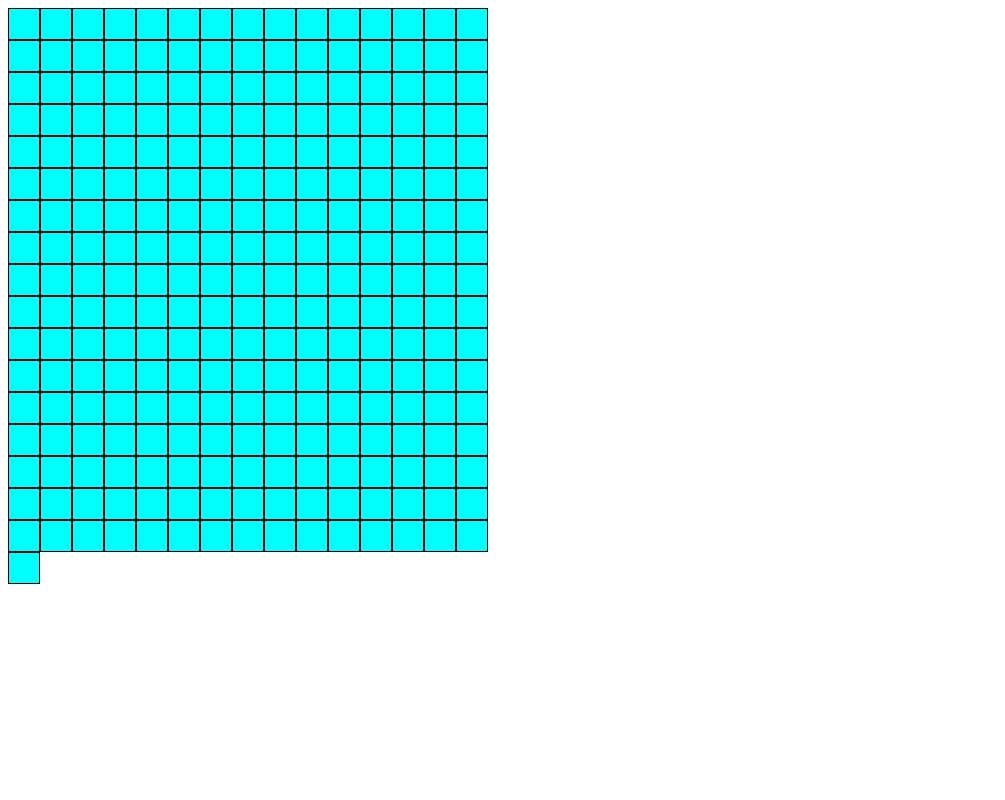
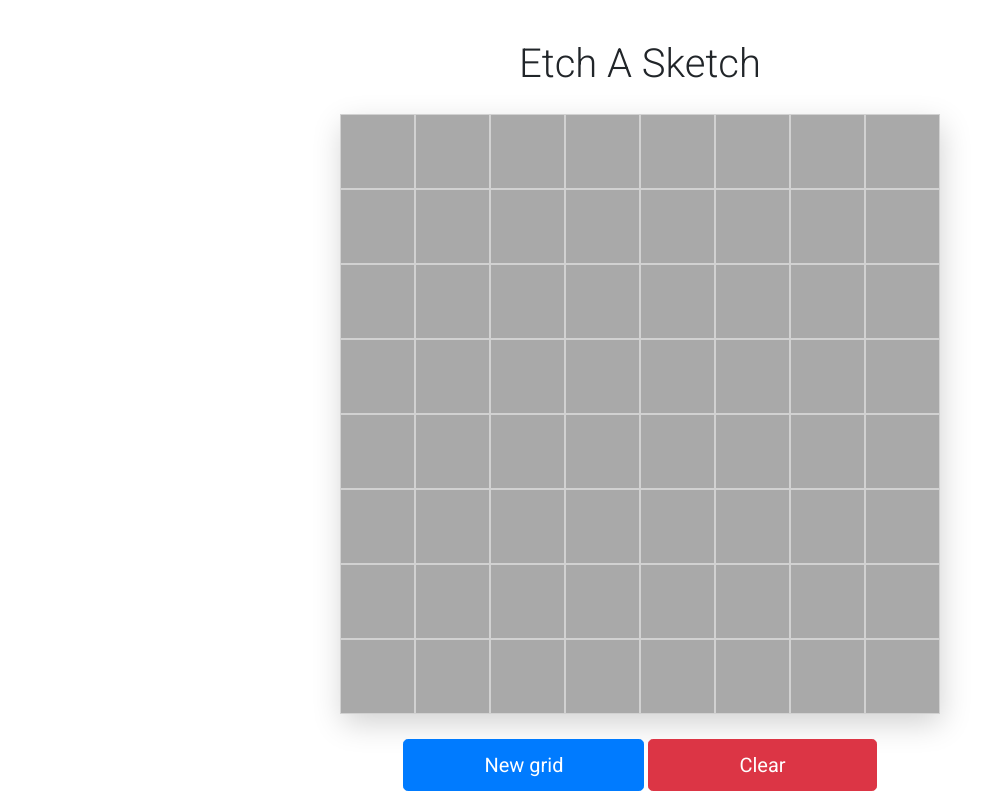
Before and after one commit to Hizude/etch-a-sketch, a plain HTML site: page index.html in a window 1280 px wide. Shown: the whole page, without its empty margins (0-1005 px from the left). Drawn offline with nearby package versions, Linux system fonts and the light colour scheme.

Commit message:
improved code, added general layout

```diff
--- a/index.css
+++ b/index.css
@@ -1,12 +1,43 @@
-.grid {
-    display: flex;
-    flex-wrap: wrap;
-    width: calc(500px + 2px);
+* {
+    margin: 0;
+    font-family: 'Roboto', sans-serif;
 }
 
-.tile_default {
-    width: 30px;
-    height: 30px;
-    background-color: aqua;
-    border: solid 1px black;
+#container {
+    display: grid;
+    width: 600px;
+    height: 600px;
+    margin: 2% auto;
+
+    -webkit-box-shadow: 2px 10px 29px -1px rgba(209,209,209,1);
+    -moz-box-shadow: 2px 10px 29px -1px rgba(209,209,209,1);
+    box-shadow: 2px 10px 29px -1px rgba(209,209,209,1);
 }
+
+.cell {
+    /* background-color: #f5f5f5; perm */
+    background-color: darkgrey;
+    border: 1px solid #d1d1d1;
+}
+
+.cell_black {
+    background-color: black;
+}
+
+#h1 {
+    margin-top: 40px;
+    font-weight: 300;
+    text-align: center;
+}
+
+.btns_below {
+    text-align: center;
+}
+
+#new_btn {
+    padding: 10px 80px;
+}
+
+#clear_btn {
+    padding: 10px 90px;
+}
--- a/index.html
+++ b/index.html
@@ -4,12 +4,19 @@
     <meta charset="UTF-8">
     <meta name="viewport" content="width=device-width, initial-scale=1.0">
     <title>etch-a-sketch</title>
+
     <link rel="stylesheet" href="index.css">
+    <link href="https://fonts.googleapis.com/css2?family=Roboto:wght@300;400;500&display=swap" rel="stylesheet">
+    <link rel="stylesheet" href="https://stackpath.bootstrapcdn.com/bootstrap/4.5.0/css/bootstrap.min.css" integrity="sha384-9aIt2nRpC12Uk9gS9baDl411NQApFmC26EwAOH8WgZl5MYYxFfc+NcPb1dKGj7Sk" crossorigin="anonymous">
     <script src="index.js" defer></script>
 </head>
 <body>
-    <div class="grid">
-
+    <h1 id="h1">Etch A Sketch</h1>
+    <div id="container">
+    </div>
+    <div class="btns_below">
+        <button type="button" id="new_btn" class="btn btn-primary btn-lg">New grid</button>
+        <button type="button" id="clear_btn" class="btn btn-danger btn-lg">Clear</button>
     </div>
 </body>
 </html>
--- a/index.js
+++ b/index.js
@@ -1,12 +1,26 @@
-const grid = document.querySelector(".grid")
-let grid_size = 256;
+const container = document.getElementById("container");
+// let promptSize = prompt("Choose a number between 2 and 64");
+let promptSize  = 8;
+gridSize = promptSize * promptSize;
+const str_fr = "1fr ";
+let temp_columns = str_fr.repeat(promptSize);
 
-let i = 0;
-while (i < grid_size) {
-    let tile = document.createElement("div");
-    tile.classList.add("tile_default");
-    grid.appendChild(tile);
-    i += 1;
+makeGrid();
+hoverBlack();
+
+function makeGrid(){
+    for (let i = 0; i < gridSize; i++) {
+        let cell = document.createElement("div");
+        cell.classList.add("cell");
+        container.appendChild(cell);
+    }
+    container.style.gridTemplateColumns = temp_columns;
 }
 
-// fix grid layout
+function hoverBlack(){
+    document.querySelectorAll(".cell").forEach(item => {
+        item.addEventListener("mouseover", event => {
+            item.classList.add("cell_black");
+        })
+    })
+}
```
